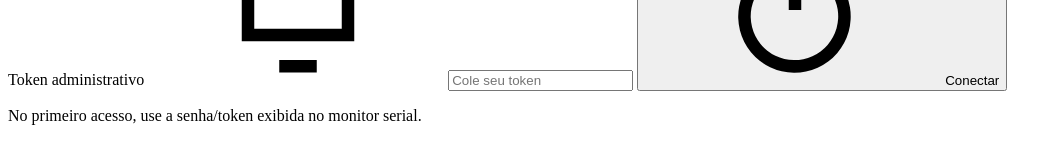
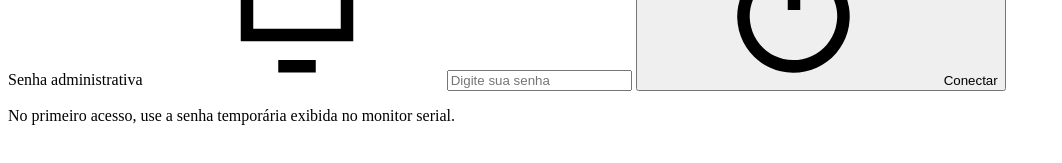
Before and after one commit to caduHD4/esp32-remote-boot, a plain HTML site: page firmware/web/index.html in a window 1280 px wide. Shown: the part 519-682 px from the top of the page, without its empty margins (0-1062 px from the left). Drawn offline with Linux system fonts and the light colour scheme.

Commit message:
feat: present admin access as password

```diff
--- a/firmware/web/index.html
+++ b/firmware/web/index.html
@@ -37,11 +37,11 @@
     <h1 id="login-title">Remote Boot</h1>
     <p class="muted">Controle seguro de inicialização na sua rede local.</p>
     <label class="field">
-      <span>Token administrativo</span>
-      <span class="input-wrap"><svg><use href="#icon-system"/></svg><input id="token" type="password" autocomplete="current-password" placeholder="Cole seu token"></span>
+      <span>Senha administrativa</span>
+      <span class="input-wrap"><svg><use href="#icon-system"/></svg><input id="token" type="password" autocomplete="current-password" placeholder="Digite sua senha"></span>
     </label>
     <button id="connect" class="button primary wide" type="button"><svg><use href="#icon-power"/></svg><span>Conectar</span></button>
-    <p class="login-help">No primeiro acesso, use a senha/token exibida no monitor serial.</p>
+    <p class="login-help">No primeiro acesso, use a senha temporária exibida no monitor serial.</p>
     <p id="loginError" class="inline-alert" role="alert" hidden></p>
   </div>
 </section>
```
